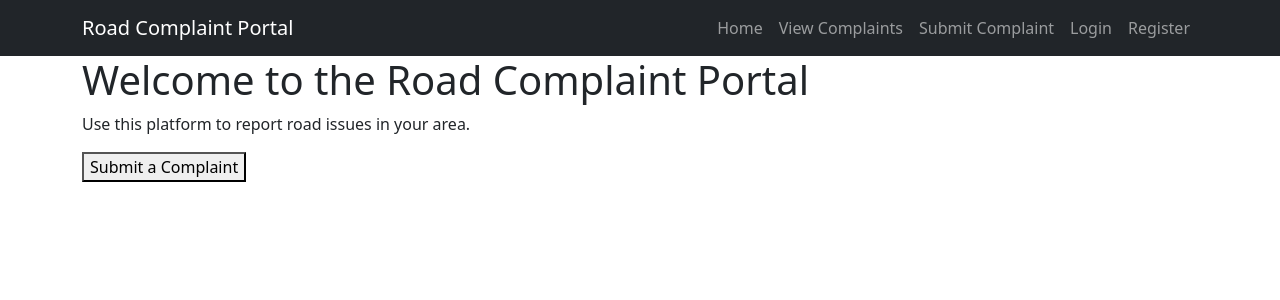
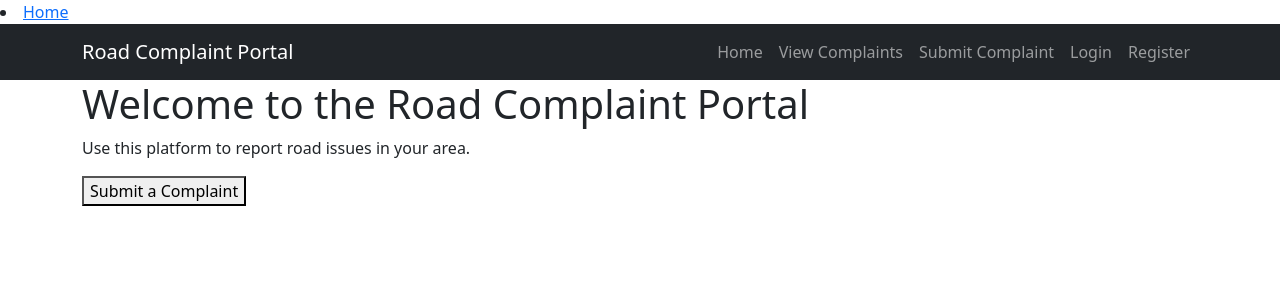
Before and after one commit to Milan5661/RoadComplaintPortal, a Django app: page / in a window 1280 px wide. Shown: the top 300 px of the page. Run offline with Django 4.2, Linux system fonts and the light colour scheme.

Commit message:
html setup

```diff
--- a/tweet/templates/base.html
+++ b/tweet/templates/base.html
@@ -10,16 +10,18 @@
 
 </head>
 <body>
+    <li><a href="{% url 'index' %}">Home</a></li>
+
     <nav class="navbar navbar-expand-lg navbar-dark bg-dark">
         <div class="container">
-            <a class="navbar-brand" href="{% url 'index' %}">Road Complaint Portal</a>
+            <a class="navbar-brand" href="{% url 'home' %}">Road Complaint Portal</a>
             <button class="navbar-toggler" type="button" data-bs-toggle="collapse" data-bs-target="#navbarNav">
                 <span class="navbar-toggler-icon"></span>
             </button>
             <div class="collapse navbar-collapse" id="navbarNav">
                 <ul class="navbar-nav ms-auto">
-                    <li class="nav-item"><a class="nav-link" href="{% url 'index' %}">Home</a></li>
-                    <li class="nav-item"><a class="nav-link" href="{% url 'complaints' %}">View Complaints</a></li>
+                    <li class="nav-item"><a class="nav-link" href="{% url 'home' %}">Home</a></li>
+                    <li class="nav-item"><a class="nav-link" href="{% url 'complaints_list' %}">View Complaints</a></li>
                     <li class="nav-item"><a class="nav-link" href="{% url 'complaint_form' %}">Submit Complaint</a></li>
                     <li class="nav-item"><a class="nav-link" href="{% url 'login' %}">Login</a></li>
                     <li class="nav-item"><a class="nav-link" href="{% url 'register' %}">Register</a></li>
--- a/tweet/templates/index.html
+++ b/tweet/templates/index.html
@@ -3,6 +3,7 @@
 {% block content %}
     <h1>Welcome to the Road Complaint Portal</h1>
     <p>Use this platform to report road issues in your area.</p>
-    <a href="{% url 'complaint_form' %}"><button>Submit a Complaint</button></a>
+
+    <a href="{% url 'submit_complaint' %}"><button>Submit a Complaint</button></a>
 
 {% endblock %}
--- a/tweet/urls.py
+++ b/tweet/urls.py
@@ -3,13 +3,11 @@ from . import views
 from .views import register_view, login_view, logout_view, index, submit_complaint, ComplaintListCreateView, complaint_form
 
 urlpatterns = [
-    path('complaints/', views.complaints_list, name='complaints_list'),
-    path('submit/', views.submit_complaint, name='submit_complaint'),
     path('', index, name='home'),
+    path('complaints/', ComplaintListCreateView.as_view(), name='complaints_list'),
+    path('submit/', submit_complaint, name='submit_complaint'),
+    path('add-complaint/', complaint_form, name='complaint_form'),
     path('register/', register_view, name='register'),
     path('login/', login_view, name='login'),
     path('logout/', logout_view, name='logout'),
-    path('complaints/', ComplaintListCreateView.as_view(), name='complaints_list'),
-    path('submit/', submit_complaint, name='submit_complaint'),
-    path('add-complaint/', complaint_form, name='complaint_form'),
 ]
```
